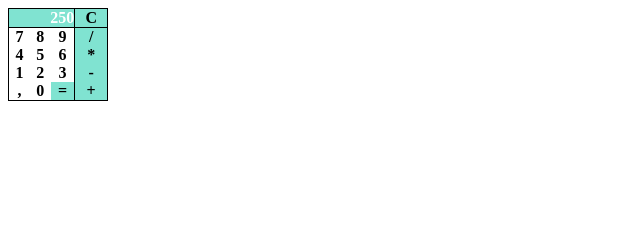
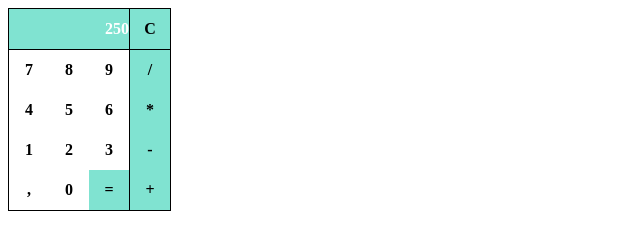
Before and after one commit to eduardovazquezitb/Calculator, a plain HTML site: page index.html in a window 1280 px wide. Shown: the whole page, without its empty margins (0-640 px from the left). Drawn offline with Linux system fonts and the light colour scheme.

Commit message:
Update style.css

```diff
--- a/style.css
+++ b/style.css
@@ -5,6 +5,12 @@ table
   font-weight: bold;
   font: Verdana;
   size: 1000000pt;
+}
+
+
+td {
+  min-width: 30pt;
+  height: 30pt;
 }
 
 td[type="button"]
```
